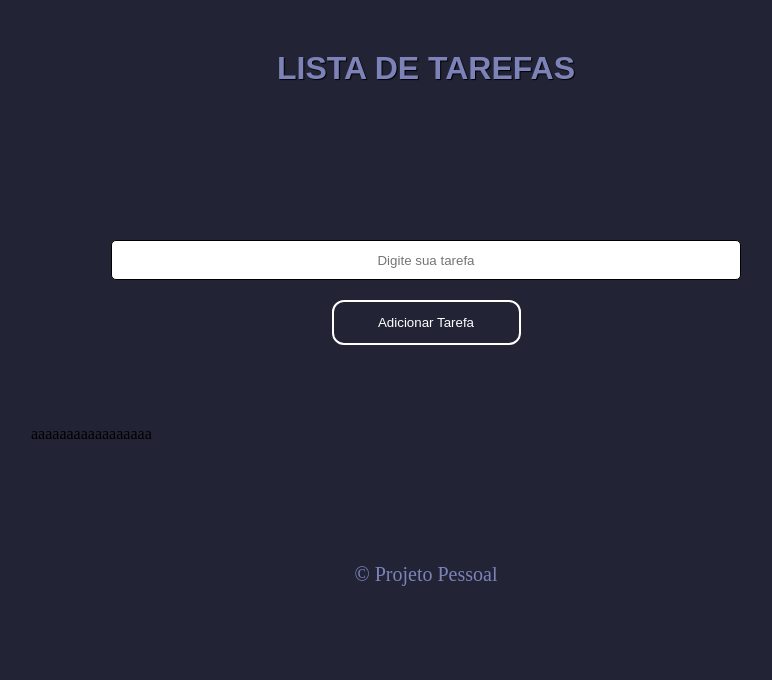
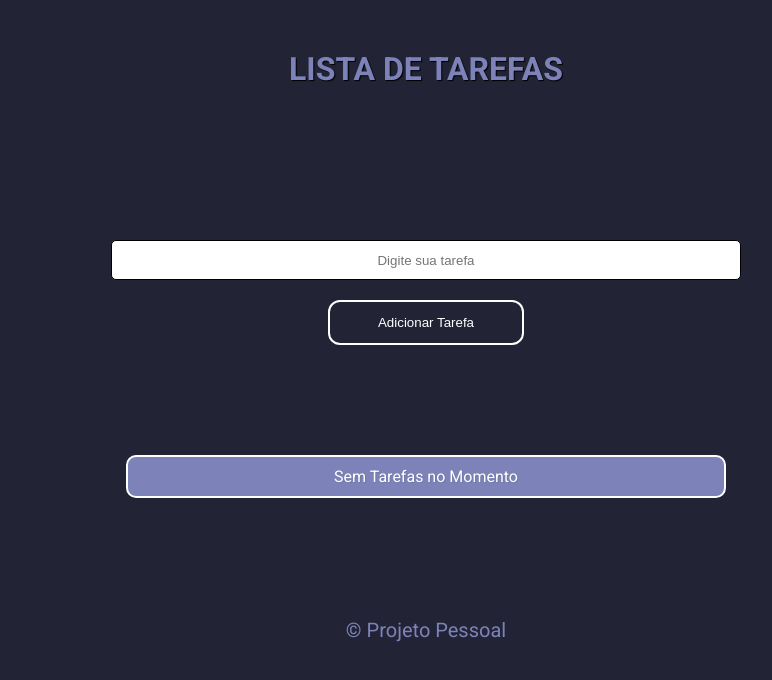
Before and after one commit to cicero-lucas/lista_de_tarefas, a React (Vite) app: page / in a window 1280 px wide. Shown: the top 680 px of the page, without its empty margins (214-986 px from the left). Built offline with nearby package versions, Linux system fonts and the light colour scheme; the HTML template or start-up script is replaced by a standard one.

Commit message:
atualização

```diff
--- a/src/componentes/Main.jsx
+++ b/src/componentes/Main.jsx
@@ -6,7 +6,7 @@ export default function Main(){
 
     function addTarefa(form){
         form.preventDefault()
-        setTarefa(texto)
+        setTarefa([...texto])
         setTexto('')
         document.getElementById('itarefa').focus()
         console.log(tarefa)
@@ -30,15 +30,15 @@ export default function Main(){
                 <section>
                     {tarefa.length<1
                         ?
-                        <div>
-                            <p>aaaaaaaaaaaaaaaaa</p>
+                        <div className="aviso">
+                            <p>Sem Tarefas no Momento</p>
                         </div>
                         :
-                        <section>
-                            {tarefa.map((el,index)=>(
-                                <p key={index}>{el}</p>
-                            ))}
-                        </section>
+                        <div>
+                        {tarefa.map((item, index) => (
+                          <p key={index}>{item}</p>
+                        ))}
+                      </div>
                     }
                 </section>
 
--- a/src/css/index.css
+++ b/src/css/index.css
@@ -1,4 +1,6 @@
 @charset "UTF-8";
+
+@import url('https://fonts.googleapis.com/css2?family=Roboto:ital,wght@0,300;0,400;0,500;0,700;0,900;1,300;1,400;1,500;1,700;1,900&display=swap');
 
 *{
     margin: 0;
@@ -12,6 +14,7 @@ body{
     justify-content: center;
     align-items: center;
     align-content: center;
+    font-family: 'Roboto', sans-serif;
 
 }
 
@@ -24,7 +27,7 @@ header{
 header h1{
     height: 20vh;
     padding: 50px;
-    font-family: Arial, Helvetica, sans-serif;
+    font-family: 'Roboto', sans-serif;
     font-weight: 600;
     text-transform: uppercase;
     color: #7d83b9;
@@ -48,6 +51,18 @@ div.campos{
     padding: 10px;
 }
 
+.aviso{
+    margin: 100px auto;
+    width: 600px;
+    background-color: #7d83b9;
+    text-align: center;
+    padding: 10px;
+    border-radius: 10px;
+    color: #fff;
+    text-shadow: 1px 1px 1px rgba(0, 0, 0, 0.091);
+    border: 2px solid white;
+}
+
 .campos input{
     width: 100%;
     height: 40px;
@@ -59,7 +74,7 @@ div.campos{
 }
 .campos button{
     display: block;
-    width: 30%;
+    width: 31%;
     padding: 5px;
     height: 45px;
     text-align: center;
@@ -131,4 +146,8 @@ footer{
         width: 100%;
     }
 
+    .aviso{
+        width: 100%;
+    }
+
 }
```
